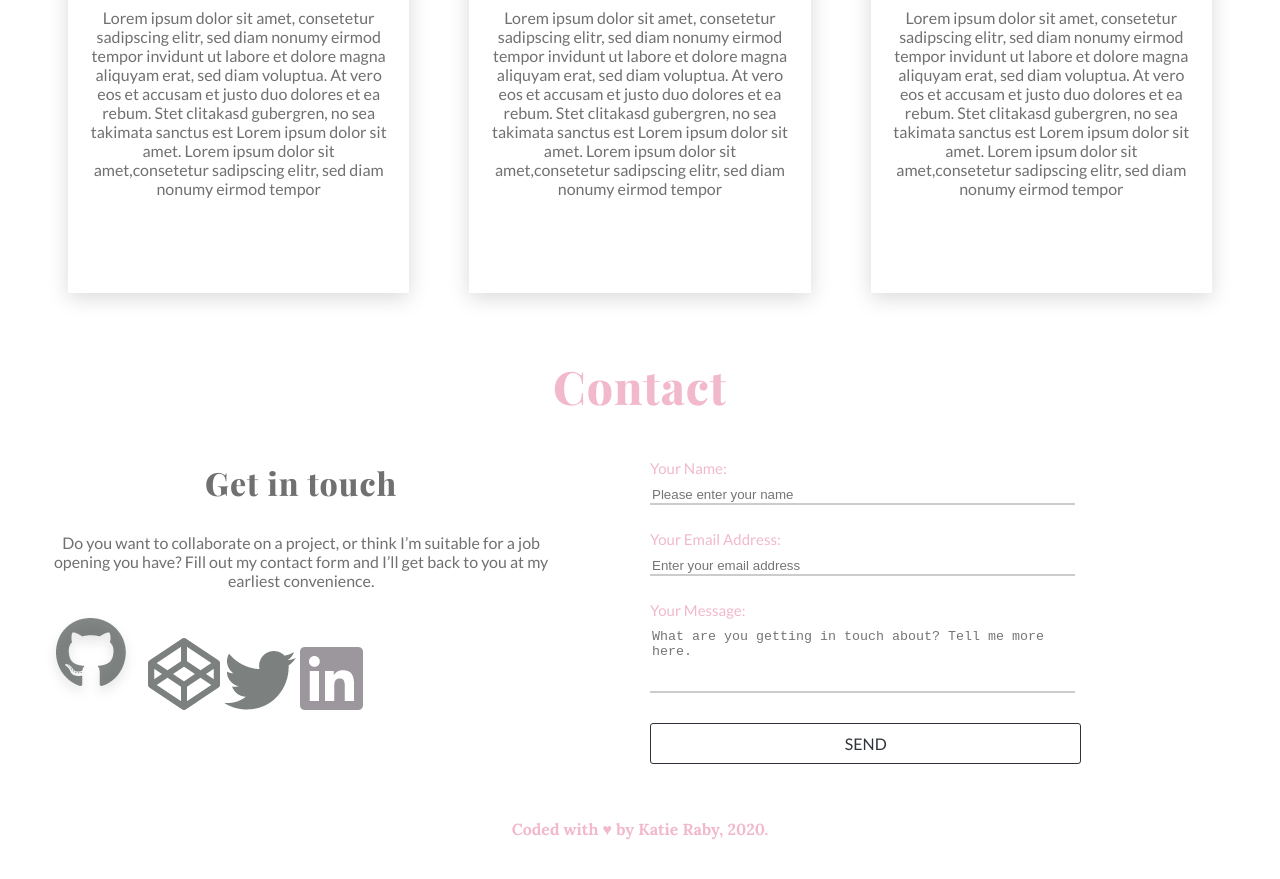
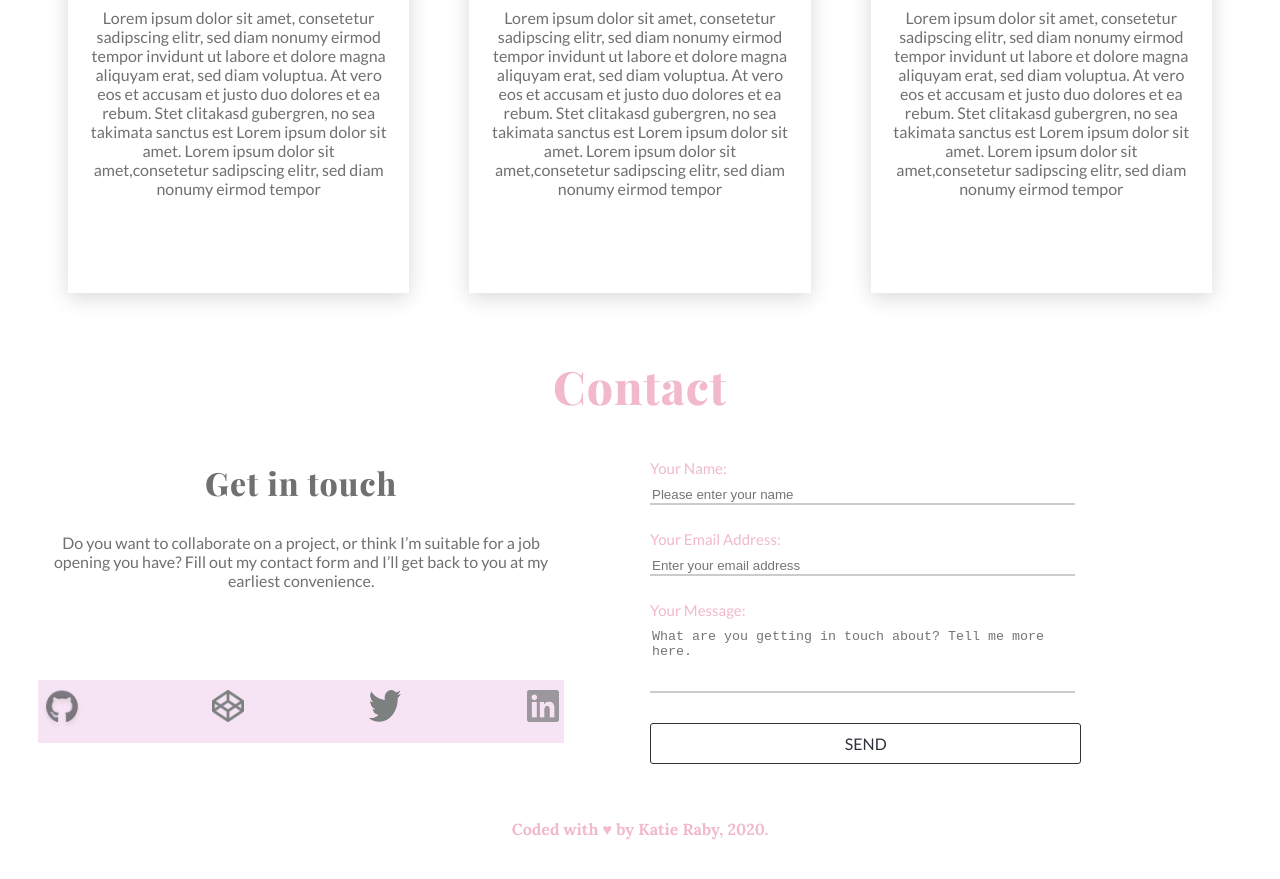
Before and after one commit to katieraby/katie-old-portfolio-1.0, a website: page index.html in a window 1280 px wide. Shown: the part 1855-2734 px from the top of the page. Drawn offline with nearby package versions, Linux system fonts and the light colour scheme.

Commit message:
Edited icons in contact section

```diff
--- a/index.html
+++ b/index.html
@@ -161,11 +161,15 @@
                     job opening you have? Fill out my contact form and I’ll get back to
                     you at my earliest convenience.
                 </p>
-                <div class="icons">
-                    <img class="icons__img" alt="Github logo" src="assets/img/Icon awesome-github@2x.png" />
-                    <img class="icons__img" alt="Github logo" src="assets/img/Icon awesome-codepen@2x.png" />
-                    <img class="icons__img" alt="Github logo" src="assets/img/Icon awesome-twitter@2x.png" />
-                    <img class="icons__img" alt="Github logo" src="assets/img/Icon awesome-linkedin@2x.png" />
+                <div class="contact__icons">
+                    <img class="contact__icons contact__icons--img" alt="Github logo"
+                        src="assets/img/Icon awesome-github@2x.png" />
+                    <img class="contact__icons contact__icons--img" alt="Github logo"
+                        src="assets/img/Icon awesome-codepen@2x.png" />
+                    <img class="contact__icons contact__icons--img" alt="Github logo"
+                        src="assets/img/Icon awesome-twitter@2x.png" />
+                    <img class="contact__icons contact__icons--img" alt="Github logo"
+                        src="assets/img/Icon awesome-linkedin@2x.png" />
                 </div>
             </div>
             <div class="contact-container-form">
--- a/scss/_base.scss
+++ b/scss/_base.scss
@@ -57,9 +57,11 @@
         font-weight: $font-regular;
         line-height: 1.2;
         color: $main-copy-color;
+        margin-bottom: 50px;
 
         @media only screen and (max-width: 640px) {
            font-size: $mob-h3-size;
+           margin-bottom: 30px;
         }
     }
 
@@ -68,6 +70,11 @@
         font-family: $font-stack-p;
         font-size: $p-copy-size;
         color: $main-copy-color;
+        margin-bottom: 90px;
+
+        @media only screen and (max-width: 640px) {
+            margin-bottom: 30px;
+         }
     }
 }
 
--- a/scss/_layout.scss
+++ b/scss/_layout.scss
@@ -113,6 +113,40 @@
 }
 
 //contact-specific-styles
+.contact {
+  &__icons {
+    display: flex;
+    width: auto;
+    height: auto;
+    margin-left: auto;
+    margin-right: auto;
+    background-color: $icons-highlight;
+
+    &--img {
+      margin-left: auto;
+      padding: 10px 5px 10px 5px;
+      height: 2em;
+      width: 2em;
+
+      &:first-child {
+        padding-left: 0px;
+        padding-top: 5px;
+        margin-left: 0px;
+        height: 3em;
+        width: 3em;
+      }
+
+      &:last-child {
+        margin-right: 0px;
+      }
+    }
+
+    @media only screen and (max-width: 640px) {
+        display: none;
+    }
+  }
+}
+
 .contact-container {
   display: grid;
   grid-template-columns: 0.8fr 1fr;
@@ -127,6 +161,10 @@
 
 .contact-container-form {
   width: 80%;
+
+  @media only screen and (max-width: 640px) {
+      margin-top: 40px;
+   }
 }
 
 .form {
--- a/scss/_variables.scss
+++ b/scss/_variables.scss
@@ -16,8 +16,8 @@ $mob-nav-text-size: 22px;
 $h2-size: 46px;
 $mob-h2-size: 36px;
 
-$h3-size: 28px;
-$mob-h3-size: 22px;
+$h3-size: 24px;
+$mob-h3-size: 20px;
 
 $section-header-size: 32px;
 $mob-section-header: 26px;
```
Also changed, not shown: css/style.css.
